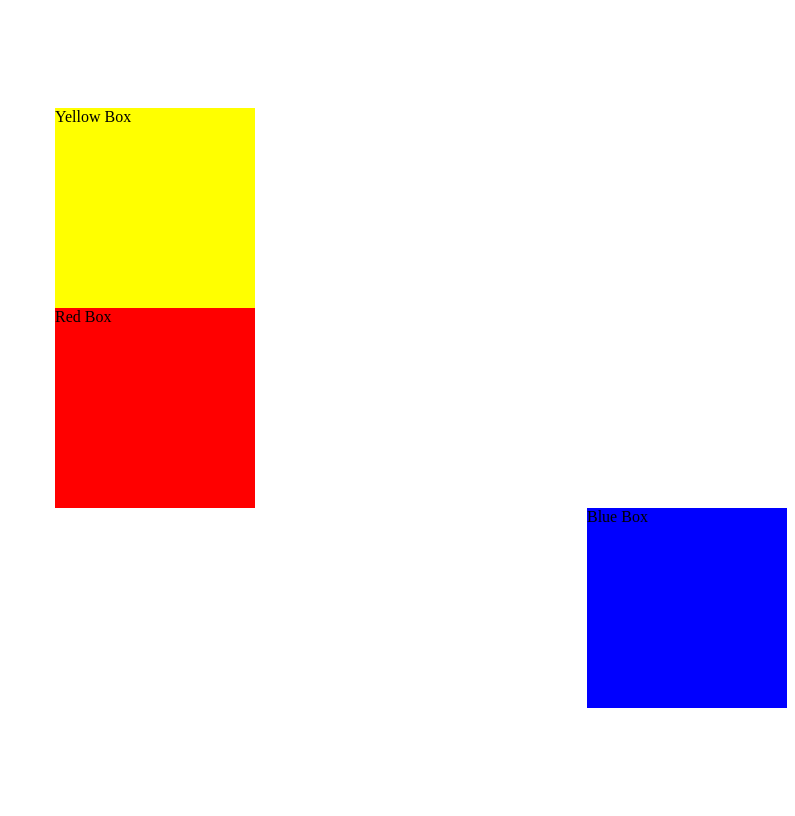
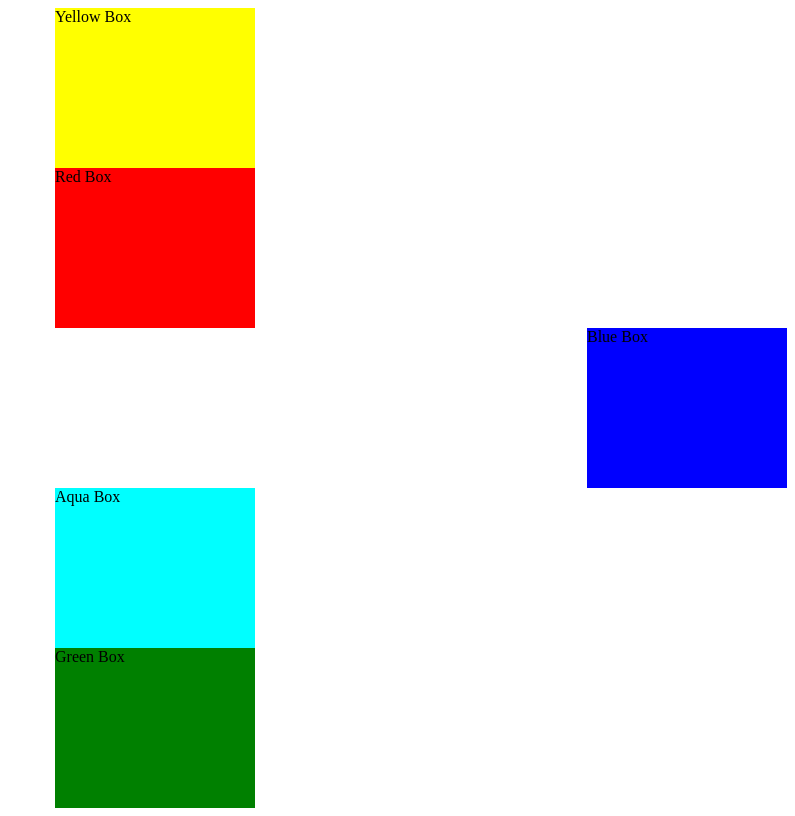
Before and after one commit to akeomanywong236/flexbox-example, a plain HTML site: page index.html in a window 1280 px wide. Shown: the whole page, without its empty margins (485-1280 px from the left). Drawn offline with Linux system fonts and the light colour scheme.

Commit message:
added aqua and green box

```diff
--- a/index.html
+++ b/index.html
@@ -17,6 +17,13 @@
     <div class="blue">
         Blue Box
     </div>
+    <div class="aqua">
+        Aqua Box
+    </div>
+    <div class="green">
+        Green Box
+    </div>
+
 </div>
 </body>
 </html>
--- a/styles.css
+++ b/styles.css
@@ -8,7 +8,7 @@ flex-direction: column;
 align-items: center;
 justify-content: center;
 }
-.red, .yellow, .blue {
+.red, .yellow, .blue, .aqua, .green {
     height: 200px;
     width: 200px;
 }
@@ -26,3 +26,11 @@ order: -1;
 background-color: blue;
 align-self: flex-end;
 }
+
+.aqua {
+    background-color: aqua;
+}
+
+.green {
+    background-color: green;
+}
```
